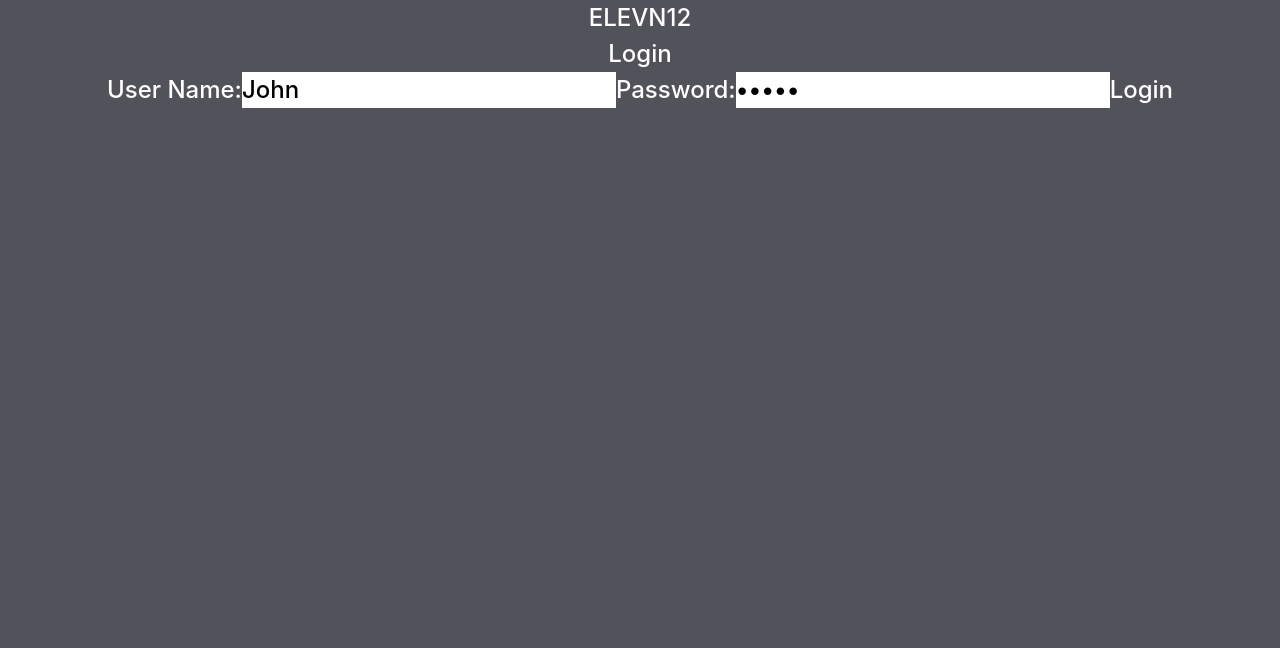
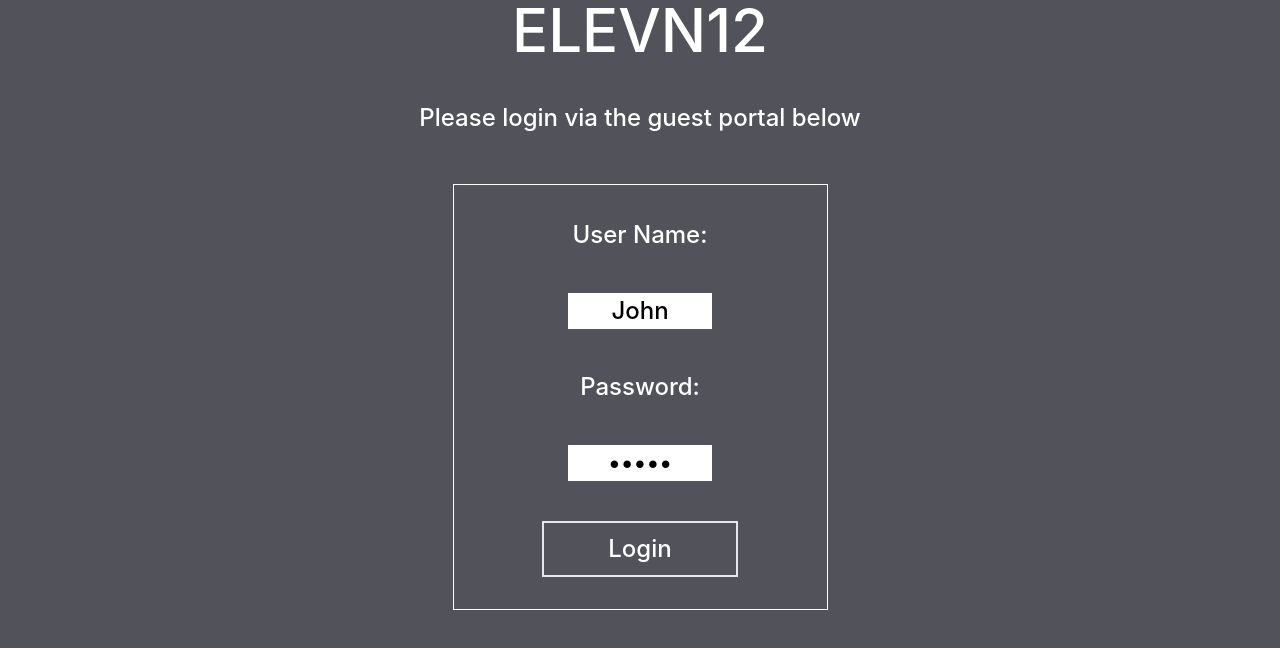
Before and after one commit to artofmayhem/eleven12_Gallery, a React (Create React App) app: page / in a window 1280 px wide. Shown: the top 648 px of the page. Built offline with nearby package versions, Linux system fonts and the light colour scheme.

Commit message:
css adjustments

```diff
--- a/src/App.css
+++ b/src/App.css
@@ -1,10 +1,25 @@
 .App {
+  display: flex;
   text-align: center;
   font-size: 1.5rem;
   font-weight: 500;
   height: auto;
   min-height: 100vh;
-  width: auto;
-  min-width: 100vw;
+  width: 100vw;
+  flex-direction: column;
+  align-items: center;
+  justify-items: center;
 
 }
+
+.form-container {
+  display: flex;
+  flex-direction: column;
+  align-items: center;
+  justify-content: center;
+  height: auto;
+  width: 60%;
+  max-width: 375px;
+  padding: 2rem;
+  border: 1px solid white;
+}
--- a/src/App.js
+++ b/src/App.js
@@ -29,14 +29,14 @@ function App() {
 
   return (
     <div className="App bg-zinc-600 text-white">
-     <h1>ELEVN12</h1>
-      <h2>Login</h2>
-      <form>
+     <h1 className="text-6xl">ELEVN12</h1>
+      <h2 className='my-10' >Please login via the guest portal below</h2>
+      <form className="form-container my-2">
         <label>User Name:</label>
-        <input className="text-black" type="text" name="userName" value={user.userName} onChange={handleChange} />
+        <input className="text-black w-36 mx-10 my-10 text-center" type="text" name="userName" value={user.userName} onChange={handleChange} />
         <label>Password:</label>
-        <input className="text-black" type="password" name="password" value={user.password} onChange={handleChange} />
-        <button  onClick={handleSubmit}>Login</button>
+        <input className="text-black w-36 mx-10 my-10 text-center" type="password" name="password" value={user.password} onChange={handleChange} />
+        <button className="border-2 px-16 py-2" onClick={handleSubmit}>Login</button>
       </form>
      </div>
   );
```
